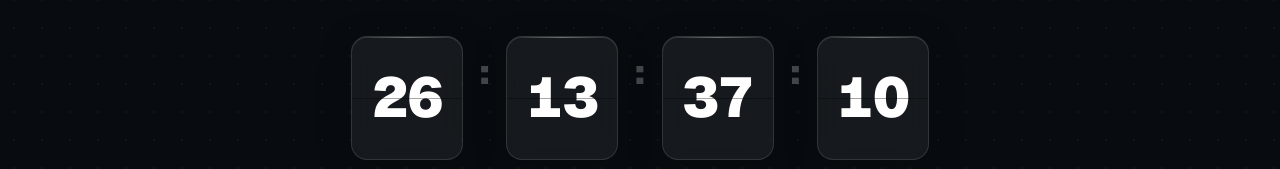
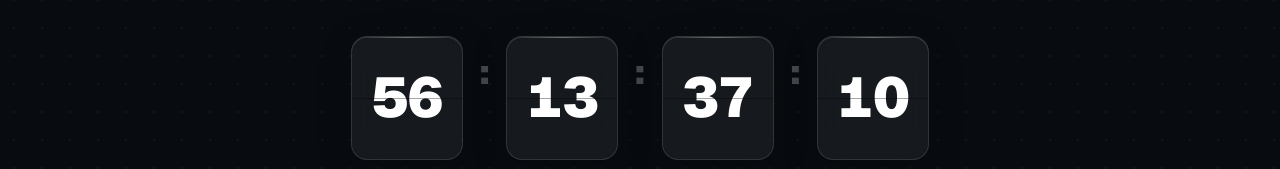
Before and after one commit to sarundev/aisakidigital, a Next.js app: page /Lession in a window 1280 px wide. Shown: the part 462-631 px from the top of the page. Built offline with nearby package versions, Linux system fonts and the light colour scheme; no server answers.

Commit message:
chore: Update Day in Lession

```diff
--- a/src/app/Lession/page.tsx
+++ b/src/app/Lession/page.tsx
@@ -4,7 +4,7 @@ import { useEffect, useState } from 'react';
 import Navbar from '@/components/Navbar';
 import Footer from '@/components/Footer';
 
-const LAUNCH_DATE = new Date('2026-06-07T00:00:00');
+const LAUNCH_DATE = new Date('2026-07-07T00:00:00');
 
 function useCountdown(target: Date) {
   const [time, setTime] = useState({ days: 0, hours: 0, minutes: 0, seconds: 0 });
```
